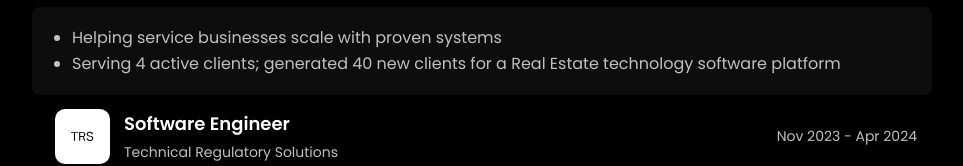
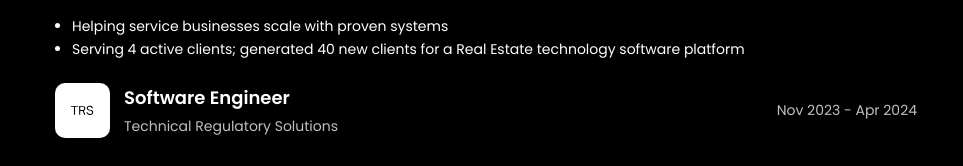
Before and after one commit to Isaac-Porat/isaacporat.github.io, a website built with Vite: page work/index.html in a window 1280 px wide. Both pictures are taken after a click on the element 640 px from the left and 269 px from the top of the page. Shown: the part 304-470 px from the top of the page, without its empty margins (158-1121 px from the left). Built offline with nearby package versions, Linux system fonts and the light colour scheme.

Commit message:
Updated additional description info styling

```diff
--- a/css/work.css
+++ b/css/work.css
@@ -114,7 +114,6 @@ body {
     display: none;
     overflow: hidden;
     opacity: 0;
-    background-color: rgba(255, 255, 255, 0.05);
     border-radius: 8px;
     padding: 0;
     box-sizing: border-box;
@@ -123,19 +122,19 @@ body {
 
 .job-additional-info.active {
     display: block;
-    padding: 15px 20px;
+    padding: 5px 20px;
     margin-top: 10px;
     opacity: 1;
 }
 
 .job-additional-info p {
-    color: var(--secondary-color);
+    color: var(--primary-color);
     margin: 5px 0;
     line-height: 1.5;
 }
 
 .job-additional-info ul {
-    color: var(--secondary-color);
+    color: var(--primary-color);
     margin: 5px 0;
     padding-left: 20px;
 }
@@ -143,4 +142,5 @@ body {
 .job-additional-info li {
     margin-bottom: 3px;
     line-height: 1.4;
+    font-size: 14px;
 }
```
Also changed, not shown: css/projects.css (+5 -5 lines).
